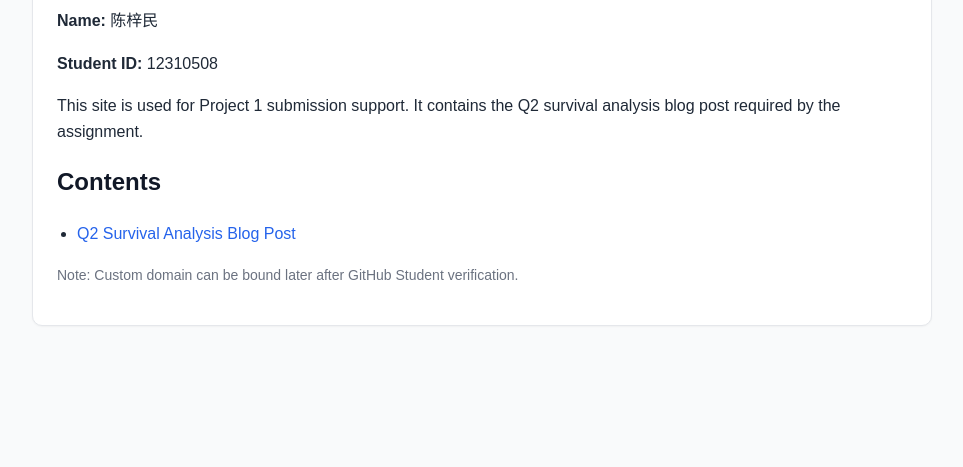
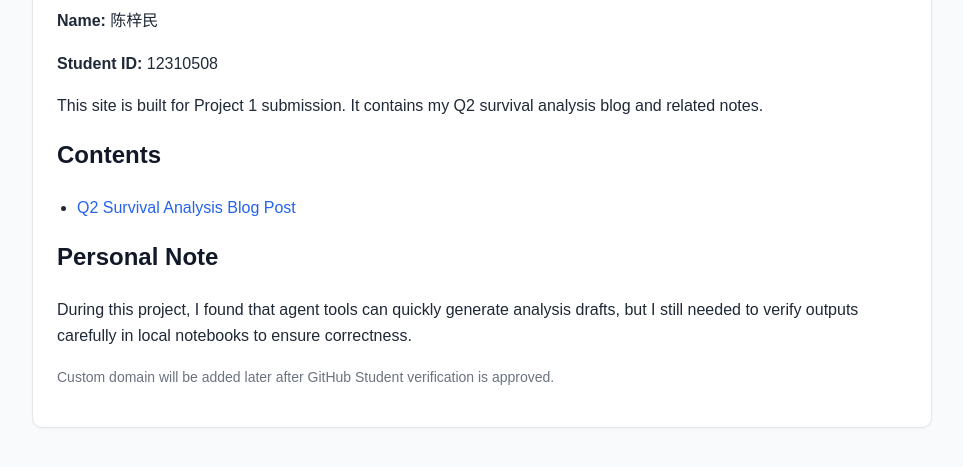
Before and after one commit to czm2270/STA323-project1-site, a plain HTML site: page index.html in a window 1280 px wide. Shown: the part 131-598 px from the top of the page, without its empty margins (158-1121 px from the left). Drawn offline with Linux system fonts and the light colour scheme.

Commit message:
Revise project content and add personal note
Updated project description and added personal note.

```diff
--- a/index.html
+++ b/index.html
@@ -34,19 +34,23 @@
     <p><strong>Name:</strong> 陈梓民</p>
     <p><strong>Student ID:</strong> 12310508</p>
     <p>
-      This site is used for Project 1 submission support. It contains the Q2
-      survival analysis blog post required by the assignment.
+      This site is built for Project 1 submission. It contains my Q2 survival analysis blog
+      and related notes.
     </p>
 
     <h2>Contents</h2>
     <ul>
-      <li>
-        <a href="./q2-survival-report.html">Q2 Survival Analysis Blog Post</a>
-      </li>
+      <li><a href="./q2-survival-report.html">Q2 Survival Analysis Blog Post</a></li>
     </ul>
 
+    <h2>Personal Note</h2>
+    <p>
+      During this project, I found that agent tools can quickly generate analysis drafts,
+      but I still needed to verify outputs carefully in local notebooks to ensure correctness.
+    </p>
+
     <p class="muted">
-      Note: Custom domain can be bound later after GitHub Student verification.
+      Custom domain will be added later after GitHub Student verification is approved.
     </p>
   </div>
 </body>
```
